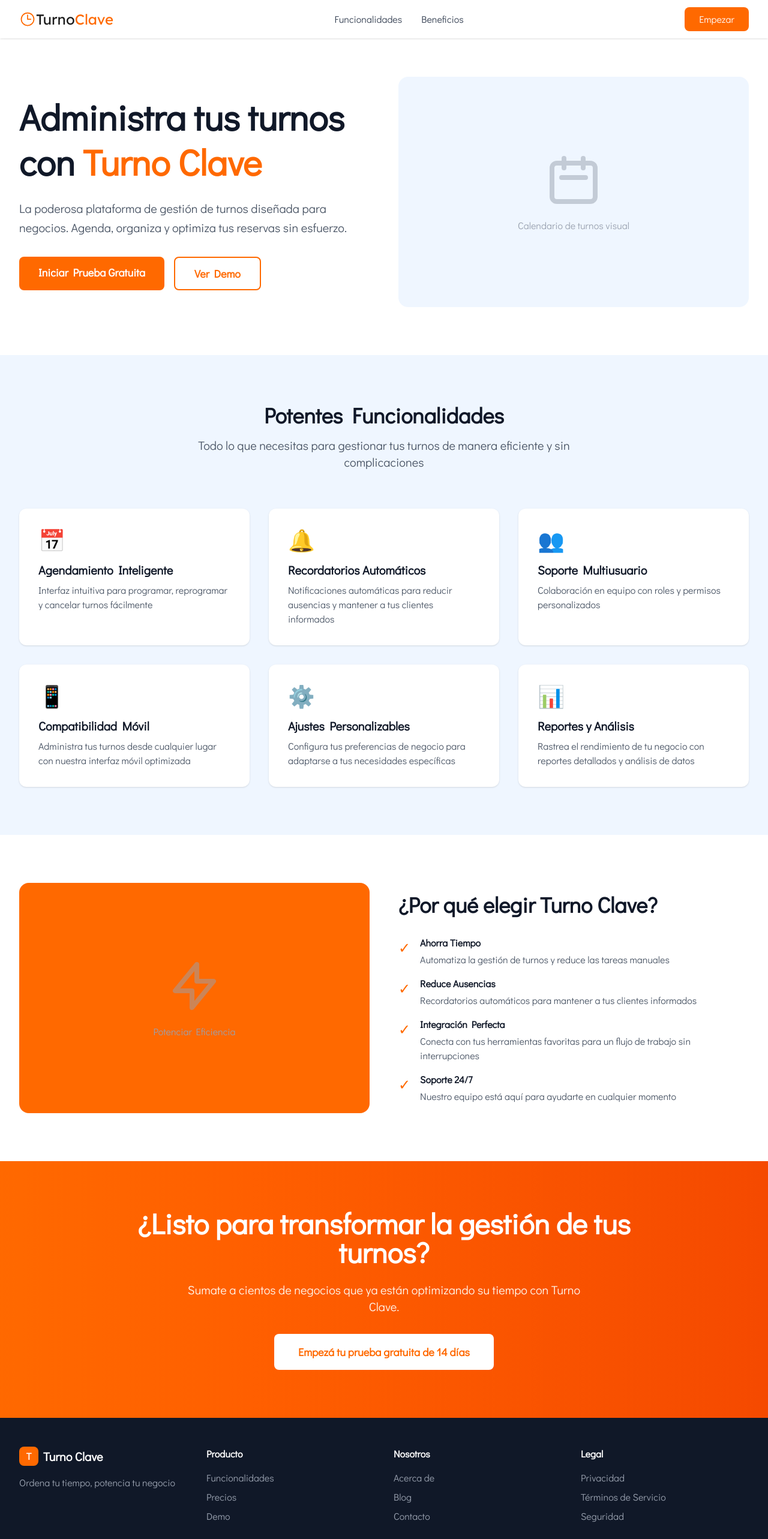
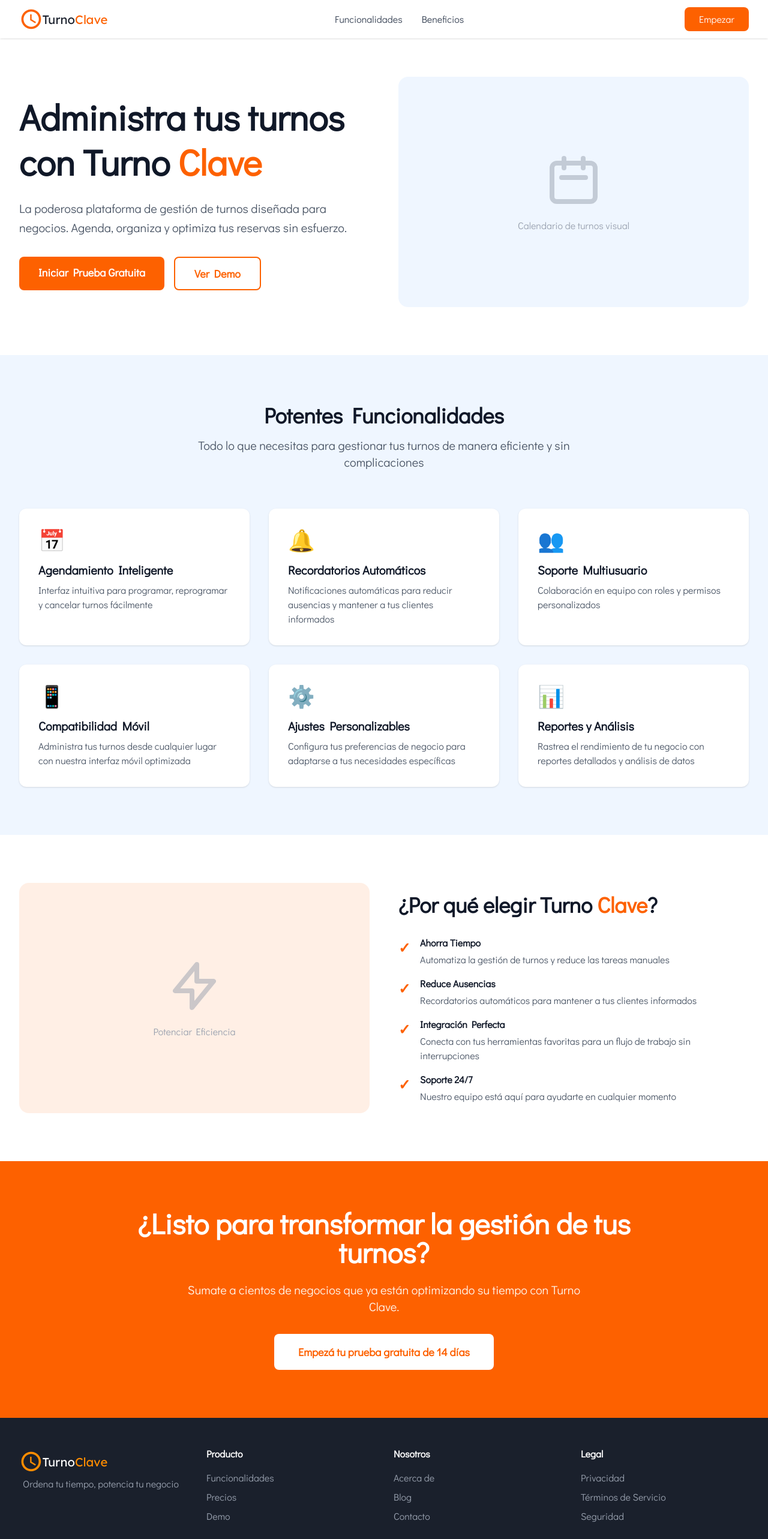
Before and after one commit to SantiB02/Turno-Clave, a Next.js app in the folder Frontend/turno-clave/: page / in a window 1280 px wide. Shown: the top 2566 px of the page at 60% size. Built offline with nearby package versions, Linux system fonts and the light colour scheme.

Commit message:
apply discussed colors and logos

```diff
--- a/Frontend/turno-clave/app/components/Footer.tsx
+++ b/Frontend/turno-clave/app/components/Footer.tsx
@@ -1,18 +1,28 @@
+import Image from "next/image"
+import Link from "next/link"
 import React from "react"
 
 export default function Footer() {
   return (
-    <footer className="bg-gray-900 text-white py-12 px-4 sm:px-6 lg:px-8">
+    <footer className="bg-dark-blue text-white py-12 px-4 sm:px-6 lg:px-8">
       <div className="max-w-7xl mx-auto">
         <div className="grid md:grid-cols-4 gap-8 mb-8">
           <div>
-            <div className="flex items-center gap-2 mb-4">
-              <div className="w-8 h-8 bg-orange-500 rounded-lg flex items-center justify-center">
-                <span className="text-white font-bold">T</span>
-              </div>
-              <span className="text-xl font-bold">Turno Clave</span>
+            <div className="flex items-center gap-2">
+              <Link
+                href="/"
+                className="flex items-center text-2xl font-bold text-gray-900"
+              >
+                <Image
+                  src="/logo-300x100-dark-mode.png"
+                  alt="Turno Clave Logo"
+                  width={150}
+                  height={150}
+                  className="mr-2"
+                />
+              </Link>
             </div>
-            <p className="text-gray-400">
+            <p className="text-gray-400 pl-1.5">
               Ordena tu tiempo, potencia tu negocio
             </p>
           </div>
@@ -20,17 +30,17 @@ export default function Footer() {
             <h4 className="font-bold mb-4">Producto</h4>
             <ul className="space-y-2 text-gray-400">
               <li>
-                <a href="#" className="hover:text-orange-500 transition">
+                <a href="#" className="hover:text-secondary-orange transition">
                   Funcionalidades
                 </a>
               </li>
               <li>
-                <a href="#" className="hover:text-orange-500 transition">
+                <a href="#" className="hover:text-secondary-orange transition">
                   Precios
                 </a>
               </li>
               <li>
-                <a href="#" className="hover:text-orange-500 transition">
+                <a href="#" className="hover:text-secondary-orange transition">
                   Demo
                 </a>
               </li>
@@ -40,17 +50,17 @@ export default function Footer() {
             <h4 className="font-bold mb-4">Nosotros</h4>
             <ul className="space-y-2 text-gray-400">
               <li>
-                <a href="#" className="hover:text-orange-500 transition">
+                <a href="#" className="hover:text-secondary-orange transition">
                   Acerca de
                 </a>
               </li>
               <li>
-                <a href="#" className="hover:text-orange-500 transition">
+                <a href="#" className="hover:text-secondary-orange transition">
                   Blog
                 </a>
               </li>
               <li>
-                <a href="#" className="hover:text-orange-500 transition">
+                <a href="#" className="hover:text-secondary-orange transition">
                   Contacto
                 </a>
               </li>
@@ -60,17 +70,17 @@ export default function Footer() {
             <h4 className="font-bold mb-4">Legal</h4>
             <ul className="space-y-2 text-gray-400">
               <li>
-                <a href="#" className="hover:text-orange-500 transition">
+                <a href="#" className="hover:text-secondary-orange transition">
                   Privacidad
                 </a>
               </li>
               <li>
-                <a href="#" className="hover:text-orange-500 transition">
+                <a href="#" className="hover:text-secondary-orange transition">
                   Términos de Servicio
                 </a>
               </li>
               <li>
-                <a href="#" className="hover:text-orange-500 transition">
+                <a href="#" className="hover:text-secondary-orange transition">
                   Seguridad
                 </a>
               </li>
--- a/Frontend/turno-clave/app/components/Header.tsx
+++ b/Frontend/turno-clave/app/components/Header.tsx
@@ -1,7 +1,6 @@
-import { ClockIcon } from "@heroicons/react/24/outline"
 import { Lexend_Deca } from "next/font/google"
+import Image from "next/image"
 import Link from "next/link"
-import React from "react"
 
 const lexendDeca = Lexend_Deca({
   weight: ["400"],
@@ -15,16 +14,21 @@ export default function Header() {
         <div className="flex justify-between items-center h-16">
           <Link
             href="/"
-            className={`${lexendDeca.className} flex items-center text-2xl font-bold text-gray-900"`}
+            className="flex items-center text-2xl font-bold text-gray-900"
           >
-            <ClockIcon className="w-7 h-7 text-orange-500" />
-            Turno <span className="text-orange-500">Clave</span>
+            <Image
+              src="/header-logo-300x100.png"
+              alt="Turno Clave Logo"
+              width={150}
+              height={150}
+              className="mr-2"
+            />
           </Link>
 
           <div className="hidden md:flex gap-8">
             <a
               href="#features"
-              className="text-gray-700 hover:text-orange-500 transition"
+              className="text-gray-700 hover:text-primary-orange transition"
             >
               Funcionalidades
             </a>
@@ -37,7 +41,7 @@ export default function Header() {
           </div>
           <button
             type="button"
-            className="bg-orange-500 hover:bg-orange-600 text-white px-6 py-2 rounded-lg transition"
+            className="bg-primary-orange hover:bg-primary-orange/80 text-white px-6 py-2 rounded-lg transition"
           >
             Empezar
           </button>
--- a/Frontend/turno-clave/app/globals.css
+++ b/Frontend/turno-clave/app/globals.css
@@ -3,15 +3,19 @@
 :root {
   --background: #ffffff;
   --foreground: #1a1a1a;
-  --primary-orange: #FF8C42;
+  --primary-orange: #FD6100;
+  --secondary-orange: #FF8D00;
+  --dark-blue: #1A202C;
   --light-blue: #E3F2FD;
   --blue-accent: #0D9FFF;
 }
 
-@theme inline {
+@theme {
   --color-background: var(--background);
   --color-foreground: var(--foreground);
-  --color-primary: var(--primary-orange);
+  --color-primary-orange: var(--primary-orange);
+  --color-secondary-orange: var(--secondary-orange);
+  --color-dark-blue: var(--dark-blue);
   --color-blue: var(--blue-accent);
   --font-sans: var(--font-geist-sans);
   --font-mono: var(--font-geist-mono);
--- a/Frontend/turno-clave/app/page.tsx
+++ b/Frontend/turno-clave/app/page.tsx
@@ -9,8 +9,8 @@ export default function Home() {
           <div className="grid md:grid-cols-2 gap-12 items-center">
             <div>
               <h1 className="text-5xl md:text-6xl font-bold text-gray-900 mb-6 leading-tight">
-                Administra tus turnos con{" "}
-                <span className="text-orange-500">Turno Clave</span>
+                Administra tus turnos con Turno{" "}
+                <span className="text-primary-orange">Clave</span>
               </h1>
               <p className="text-xl text-gray-600 mb-8 leading-relaxed">
                 La poderosa plataforma de gestión de turnos diseñada para
@@ -19,11 +19,11 @@ export default function Home() {
               <div className="flex flex-col sm:flex-row gap-4">
                 <Link
                   href="/iniciar-prueba-gratuita"
-                  className="bg-orange-500 hover:bg-orange-600 text-white font-semibold px-8 py-3 rounded-lg transition text-lg"
+                  className="bg-primary-orange hover:bg-primary-orange/80 text-white text-center font-semibold px-8 py-3 rounded-lg transition text-lg"
                 >
                   Iniciar Prueba Gratuita
                 </Link>
-                <button className="border-2 border-orange-500 text-orange-500 hover:bg-orange-50 font-semibold px-8 py-3 rounded-lg transition text-lg">
+                <button className="border-2 border-primary-orange text-primary-orange hover:bg-primary-orange/10 font-semibold px-8 py-3 rounded-lg transition text-lg">
                   Ver Demo
                 </button>
               </div>
@@ -120,7 +120,7 @@ export default function Home() {
       <section id="benefits" className="py-20 px-4 sm:px-6 lg:px-8">
         <div className="max-w-7xl mx-auto">
           <div className="grid md:grid-cols-2 gap-12 items-center">
-            <div className="bg-orange-500 bg-opacity-10 rounded-2xl h-96 flex items-center justify-center">
+            <div className="bg-primary-orange/10 rounded-2xl h-96 flex items-center justify-center">
               <div className="text-center text-gray-400">
                 <svg
                   className="w-24 h-24 mx-auto mb-4 opacity-50"
@@ -140,11 +140,14 @@ export default function Home() {
             </div>
             <div>
               <h2 className="text-4xl font-bold text-gray-900 mb-8">
-                ¿Por qué elegir Turno Clave?
+                ¿Por qué elegir Turno{" "}
+                <span className="text-primary-orange">Clave</span>?
               </h2>
               <ul className="space-y-4">
                 <li className="flex items-start gap-4">
-                  <span className="text-orange-500 text-2xl mt-1">✓</span>
+                  <span className="text-primary-orange font-bold text-2xl mt-1">
+                    ✓
+                  </span>
                   <div>
                     <h3 className="font-bold text-gray-900 mb-1">
                       Ahorra Tiempo
@@ -156,7 +159,9 @@ export default function Home() {
                   </div>
                 </li>
                 <li className="flex items-start gap-4">
-                  <span className="text-orange-500 text-2xl mt-1">✓</span>
+                  <span className="text-primary-orange font-bold text-2xl mt-1">
+                    ✓
+                  </span>
                   <div>
                     <h3 className="font-bold text-gray-900 mb-1">
                       Reduce Ausencias
@@ -168,7 +173,9 @@ export default function Home() {
                   </div>
                 </li>
                 <li className="flex items-start gap-4">
-                  <span className="text-orange-500 text-2xl mt-1">✓</span>
+                  <span className="text-primary-orange font-bold text-2xl mt-1">
+                    ✓
+                  </span>
                   <div>
                     <h3 className="font-bold text-gray-900 mb-1">
                       Integración Perfecta
@@ -180,7 +187,9 @@ export default function Home() {
                   </div>
                 </li>
                 <li className="flex items-start gap-4">
-                  <span className="text-orange-500 text-2xl mt-1">✓</span>
+                  <span className="text-primary-orange font-bold text-2xl mt-1">
+                    ✓
+                  </span>
                   <div>
                     <h3 className="font-bold text-gray-900 mb-1">
                       Soporte 24/7
@@ -198,7 +207,9 @@ export default function Home() {
       </section>
 
       {/* CTA Section */}
-      <section className="py-20 px-4 sm:px-6 lg:px-8 bg-gradient-to-r from-orange-500 to-orange-600">
+      {/*a section se le puede agregar bg-gradient-to-r from-primary-orange to-primary-orange/80 para que tenga gradiente, pero se ve un poco raro*/}
+
+      <section className="py-20 px-4 sm:px-6 lg:px-8 bg-primary-orange">
         <div className="max-w-4xl mx-auto text-center">
           <h2 className="text-4xl md:text-5xl font-bold text-white mb-6">
             ¿Listo para transformar la gestión de tus turnos?
@@ -207,7 +218,7 @@ export default function Home() {
             Sumate a cientos de negocios que ya están optimizando su tiempo con
             Turno Clave.
           </p>
-          <button className="bg-white text-orange-500 hover:bg-gray-50 font-bold px-10 py-4 rounded-lg transition text-lg">
+          <button className="bg-white text-primary-orange hover:bg-gray-50 font-bold px-10 py-4 rounded-lg transition text-lg">
             Empezá tu prueba gratuita de 14 días
           </button>
         </div>
```
Also changed, not shown: Frontend/turno-clave/app/iniciar-prueba-gratuita/page.tsx (+16 -6 lines), Frontend/turno-clave/public/header-logo-300x100.png (added), Frontend/turno-clave/public/logo-300x100-dark-mode.png (added).
